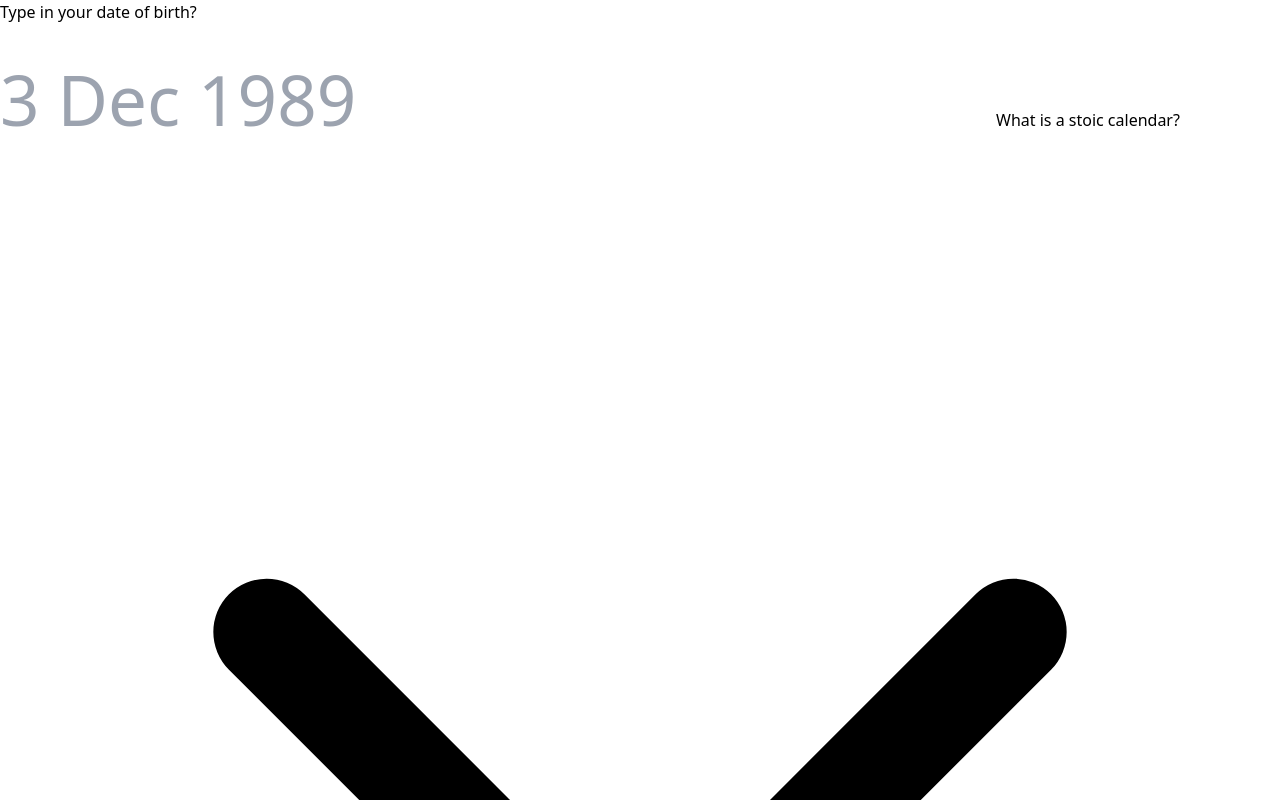
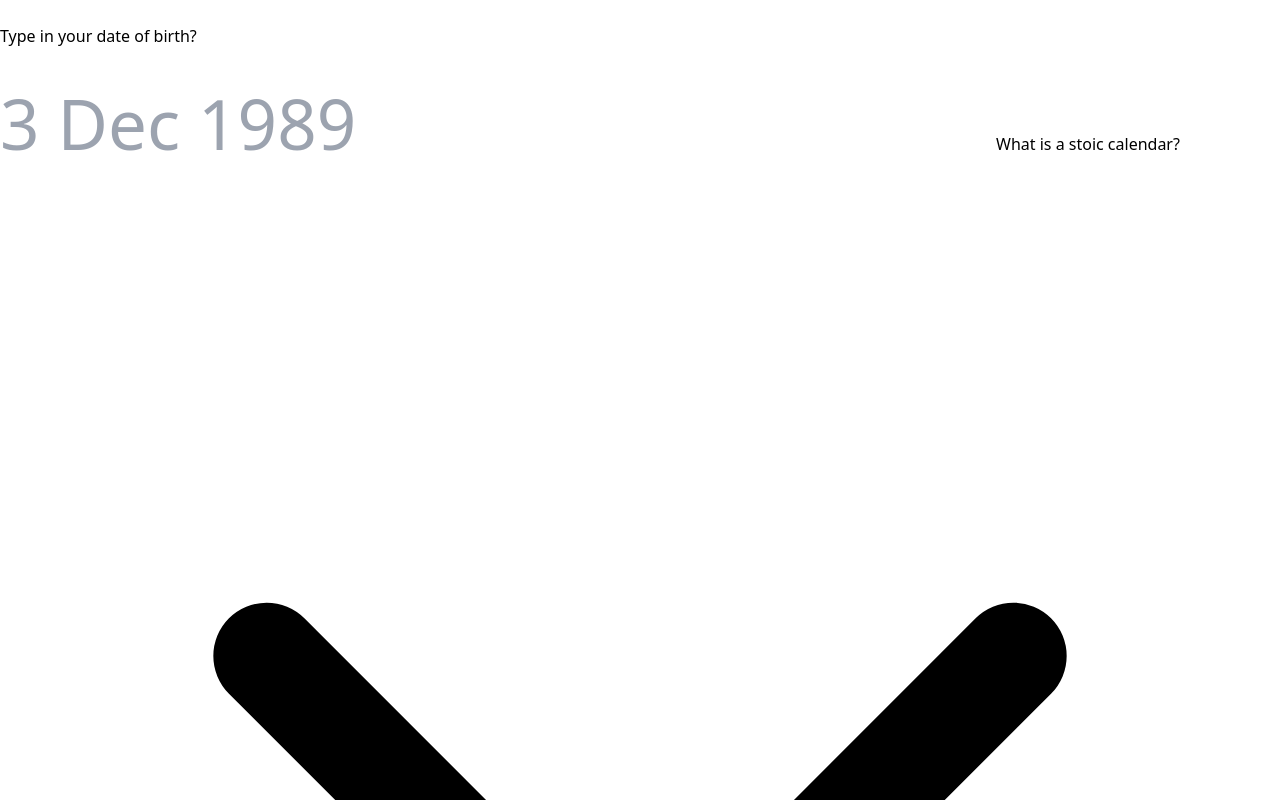
Before and after one commit to MrSunshyne/stoic-calendar, a Vue app: page / in a window 1280 px wide. Shown: the top 800 px of the page. Built offline with nearby package versions, Linux system fonts and the light colour scheme; what @tailwindcss/ui would draw is missing.

Commit message:
center stuff

```diff
--- a/src/components/DateSelection.vue
+++ b/src/components/DateSelection.vue
@@ -1,5 +1,8 @@
 <template>
   <div id="start" class="date-selection grid place-items-center container mx-auto">
+    <div>
+      &nbsp;
+    </div>
     <div class="flex flex-col justify-center">
       <div class="flex flex-col gap-3 justify-center text-center ">
         <div class="text-center uppercase text-sm text-gray-400 flex items-center justify-center gap-2">
@@ -76,7 +79,7 @@ export default {
   height: 20vh;
 }
 .date-selection {
-  height: 60vh;
+  height: 100vh;
 }
 
 .date-text {
```
